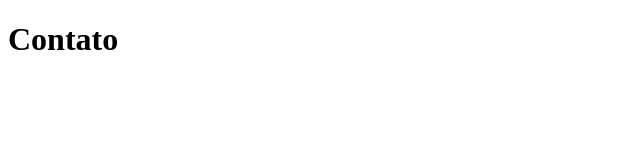
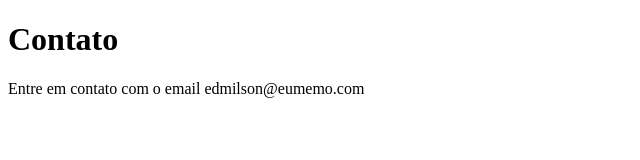
Before and after one commit to Edmilson95/sistema-de-cadastro, a plain HTML site: page contato.html in a window 1280 px wide. Shown: the whole page, without its empty margins (0-640 px from the left). Drawn offline with Linux system fonts and the light colour scheme.

Commit message:
adicionando email de contato

```diff
--- a/contato.html
+++ b/contato.html
@@ -7,5 +7,6 @@
 </head>
 <body>
     <h1>Contato</h1>
+    <p>Entre em contato com o email edmilson@eumemo.com</p>
 </body>
 </html>
```
